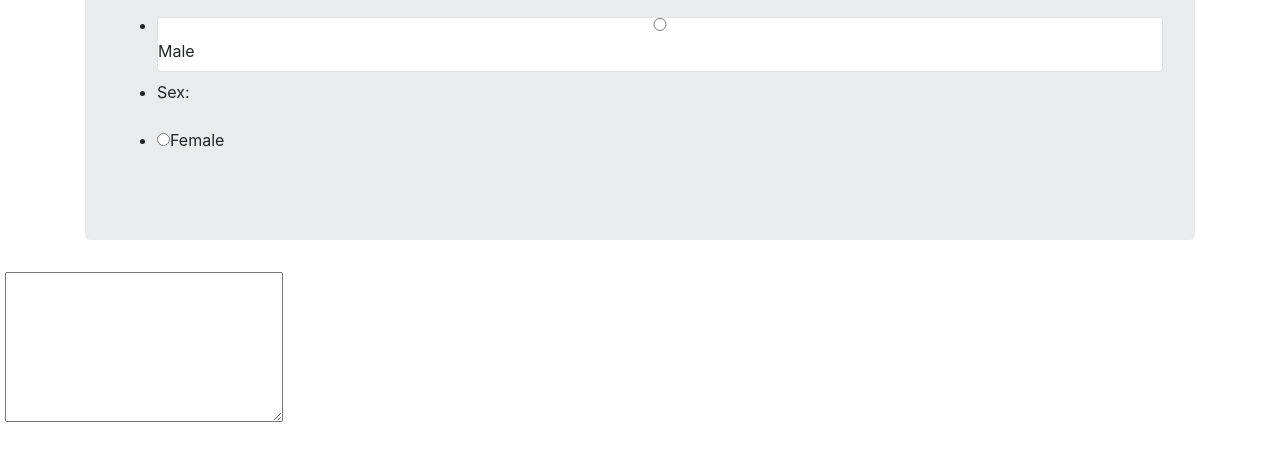
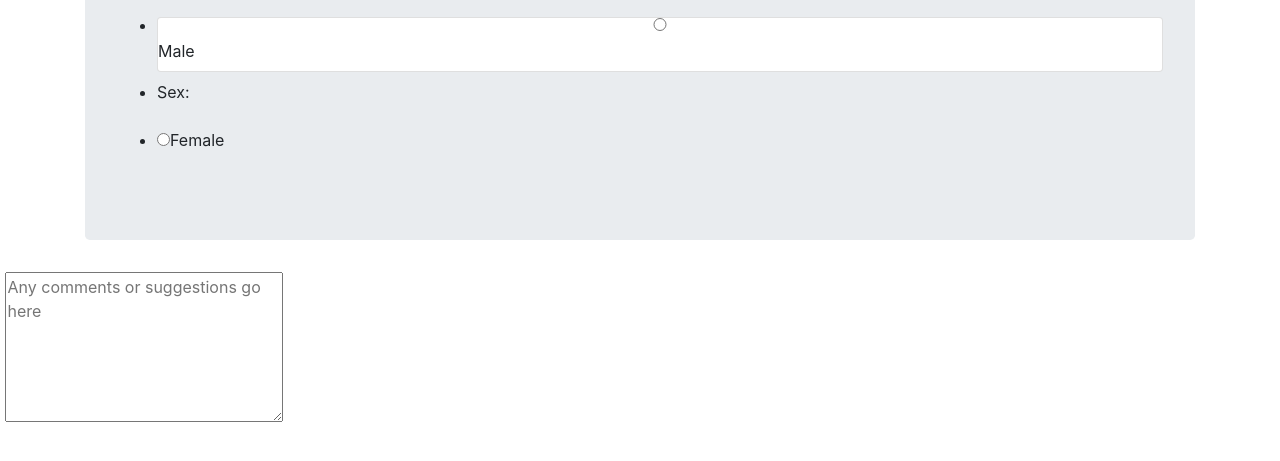
Before and after one commit to Thanos-11/akan-names, a plain HTML site: page index.html in a window 1280 px wide. Shown: the part 281-742 px from the top of the page. Drawn offline with Linux system fonts and the light colour scheme.

Commit message:
Added a comment area using 'textarea'

```diff
--- a/index.html
+++ b/index.html
@@ -51,6 +51,7 @@
       <td>
         <textarea
           name="comments"
+          placeholder="Any comments or suggestions go here"
           maxlength="1000"
           cols="25"
           rows="6"
```
